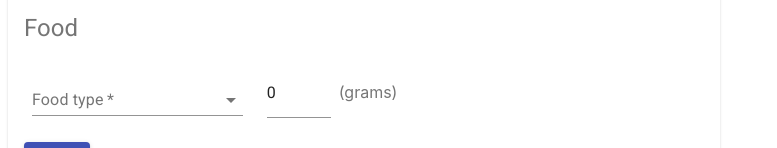
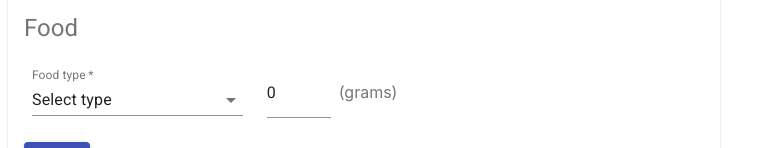
Before and after one commit to DiegoMirandaO/freshworks-docks, a React (Create React App) app in the folder client/: page / in a window 1280 px wide. Shown: the part 238-386 px from the top of the page, without its empty margins (0-777 px from the left). Built offline with nearby package versions, Linux system fonts and the light colour scheme.

Commit message:
Refactor FoodSection

```diff
--- a/client/src/Form/FoodSection.jsx
+++ b/client/src/Form/FoodSection.jsx
@@ -3,7 +3,7 @@ import { useStyles } from './styles';
 import Title from './Title';
 
 function FoodSection(props) {
-  const { handleChange, defaultFoodType, defaultFoodWheight } = props;
+  const { handleChange, foodType, defaultFoodWheight } = props;
   const classes = useStyles();
   return (
       <>
@@ -16,9 +16,11 @@ function FoodSection(props) {
           required>
           <InputLabel htmlFor="food-type">Food type</InputLabel>
           <Select
-            required id="food-type"
+            required
+            id="food-type"
+            value={foodType || "default"}
             onChange={(event) => { handleChange(event) }}>
-            <option value="" selected disabled>Select type</option>
+            <option disabled value="default">Select type</option>
             <option value="pond-weed">Pond weed</option>
             <option value="seeds">Seeds</option>
             <option value="insects">Insects</option>
--- a/client/src/Form/Form.jsx
+++ b/client/src/Form/Form.jsx
@@ -13,7 +13,7 @@ function Form() {
   const classes = useStyles();
   const [place, setPlace] = useState("");
   const [time, setTime] = useState("07:30");
-  const [foodType, setFoodType] = useState("");
+  const [foodType, setFoodType] = useState("default");
   const [foodWeight, setFoodWeight] = useState(0);
   const [ducksFedCount, setDucksFedCount] = useState(1);
   const [recurentFeed, setRecurentFed] = useState(false);
@@ -51,10 +51,20 @@ function Form() {
   };
 
   const handleSubmit = (event) => {
-    console.log(place, time)
+    console.log(place, time, foodType, foodWeight, ducksFedCount, recurentFeed)
     console.log(event)
-    alert('A name was submitted: ');
-    event.preventDefault();
+    // alert('A name was submitted: ');
+    // event.preventDefault();
+    try {
+      if(!place || !time || !foodType|| !foodWeight || !ducksFedCount || recurentFeed === undefined) {
+        console.log(place, time, foodType, foodWeight, ducksFedCount, recurentFeed)
+        console.log(!place, !time, !foodType, !foodWeight, !ducksFedCount, recurentFeed === undefined)
+        throw new Error('Incomplete data');
+      }
+      console.warn("FORM PASSED");
+    } catch (error) {
+      console.error(error);
+    }
   }
 
   return (
@@ -67,7 +77,7 @@ function Form() {
           defaultTime={time}
           handleChange={handleChange}/>
         <FoodSection
-          defaultFoodType={foodType}
+          foodType={foodType}
           defaultFoodWheight={foodWeight}
           handleChange={handleChange}/>
         <Grid item xs={6}>
```
